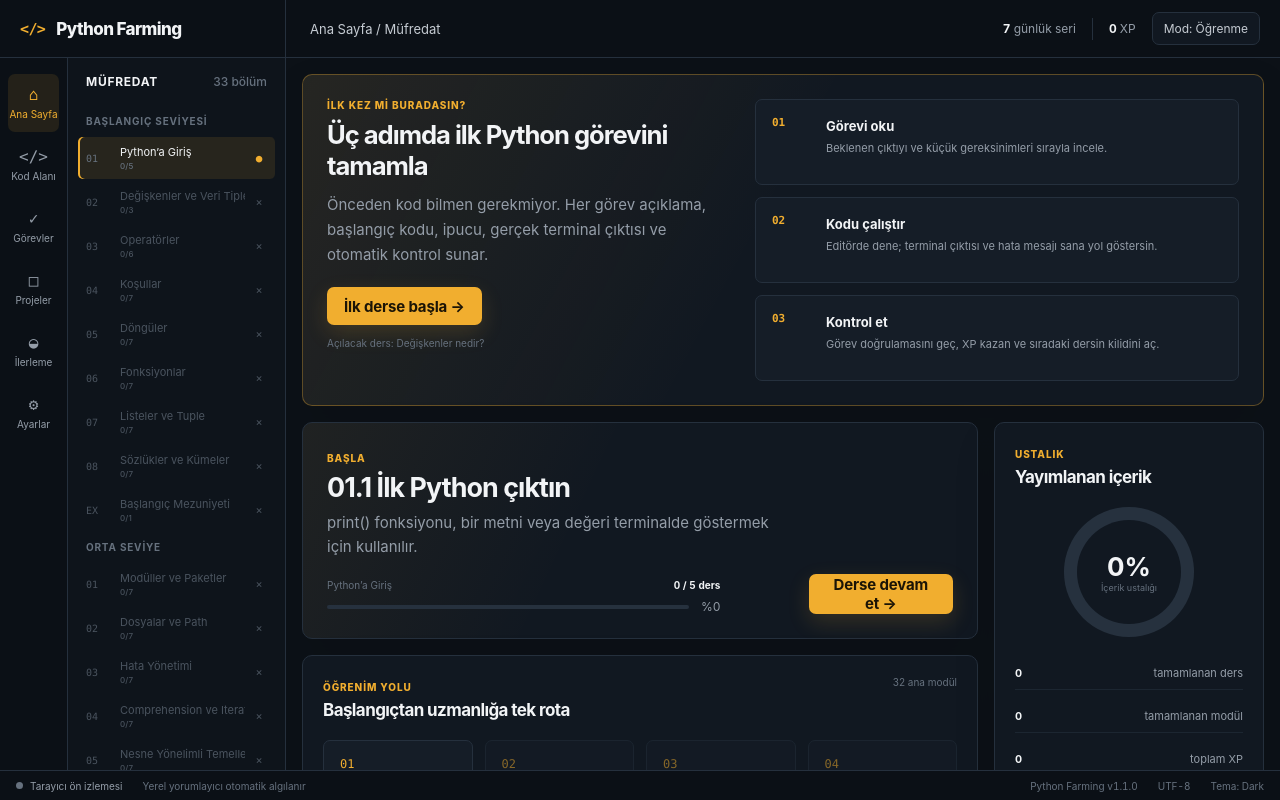
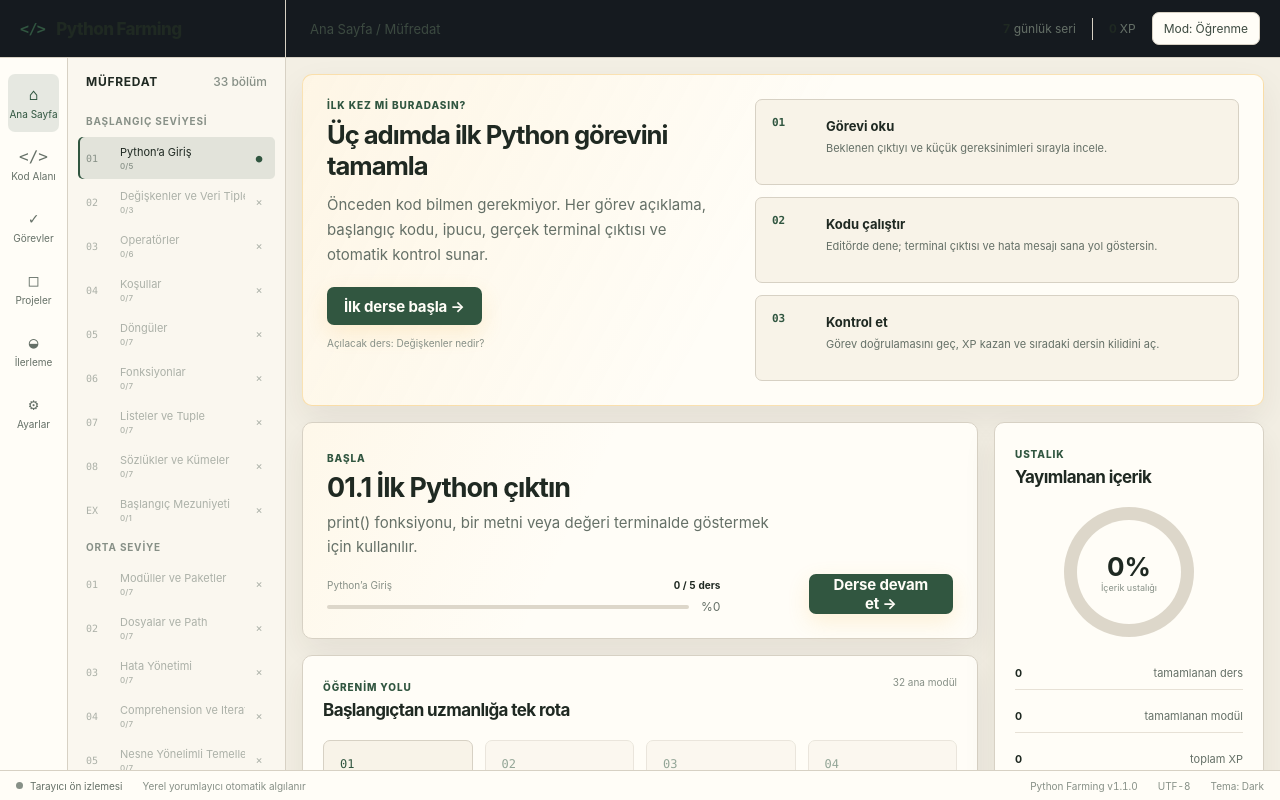
Before and after one commit to Akerem-dev/python-farming, a React (Vite) app: page / in a window 1280 px wide. Built offline with nearby package versions, Linux system fonts and the light colour scheme.

Commit message:
style: make the cream theme the primary visual system

```diff
--- a/src/styles/theme-light.css
+++ b/src/styles/theme-light.css
@@ -1,39 +1,60 @@
+:root,
 [data-theme="light"] {
   color-scheme: light;
-  --color-background: #ecebe7;
-  --color-app-chrome: #f5f4f0;
-  --color-sidebar: #efeee9;
-  --color-surface: #faf9f5;
-  --color-surface-raised: #f3f1eb;
-  --color-surface-hover: #ebe8df;
-  --color-border: #d3d0c7;
-  --color-border-subtle: #e1ded6;
-  --color-border-strong: #bdb8aa;
-  --color-border-focus: #aa7414;
-  --color-track: #d9d6cd;
 
-  --color-text-primary: #171a1f;
-  --color-text-secondary: #323943;
-  --color-text-muted: #66707b;
-  --color-text-dim: #8b929a;
+  --color-background: #f3efe4;
+  --color-app-chrome: #fffdf7;
+  --color-sidebar: #faf7ef;
+  --color-surface: #fffdf7;
+  --color-surface-raised: #f8f3e8;
+  --color-surface-hover: #eee8db;
+  --color-surface-selected: #dde7dd;
+  --color-border: #d7d1c4;
+  --color-border-subtle: #e7e1d6;
+  --color-border-strong: #bbb5a8;
+  --color-border-focus: #315640;
+  --color-track: #ddd7ca;
 
-  --color-accent: #d58a00;
-  --color-accent-strong: #c27c00;
-  --color-accent-soft: rgba(213, 138, 0, 0.12);
-  --color-accent-ink: #ffffff;
+  --color-text-primary: #1f2922;
+  --color-text-secondary: #3c4a40;
+  --color-text-muted: #657067;
+  --color-text-dim: #879087;
+  --color-text-inverse: #fffdf7;
 
-  --color-success: #278944;
-  --color-info: #2d6ac8;
-  --color-info-soft: rgba(45, 106, 200, 0.12);
-  --color-warning: #d58a00;
-  --color-danger: #c74750;
+  --color-accent: #315640;
+  --color-accent-strong: #244532;
+  --color-accent-soft: rgba(49, 86, 64, 0.12);
+  --color-accent-ink: #fffdf7;
+  --color-accent-rgb: 49, 86, 64;
 
-  --color-code-background: #20262d;
-  --color-code-inline: #e6e2d8;
-  --color-code-text: #e5e9ed;
-  --color-code-comment: #80b979;
-  --color-code-string: #e6ad70;
-  --color-terminal-text: #c6cdd5;
+  --color-brand-warm: #a4473f;
+  --color-brand-warm-strong: #873a34;
+  --color-brand-warm-soft: #f2ddd8;
+  --color-brand-warm-rgb: 164, 71, 63;
 
-  --shadow-panel: 0 18px 44px rgba(32, 28, 18, 0.06);
+  --color-success: #2f6b45;
+  --color-success-soft: #dce9df;
+  --color-info: #496b72;
+  --color-info-soft: #dce7e9;
+  --color-warning: #916523;
+  --color-warning-soft: #f4e7cf;
+  --color-danger: #a4473f;
+  --color-danger-soft: #f2ddd8;
+
+  --color-focus: #315640;
+  --color-selection: rgba(49, 86, 64, 0.2);
+
+  --color-code-background: #17221b;
+  --color-code-surface: #1d2b22;
+  --color-code-inline: #ede6d8;
+  --color-code-text: #edf2ec;
+  --color-code-muted: #afbbb1;
+  --color-code-comment: #91ad91;
+  --color-code-string: #e0a37f;
+  --color-code-keyword: #d6c17c;
+  --color-terminal-text: #d3ddd4;
+
+  --shadow-panel: 0 14px 34px rgba(55, 45, 28, 0.075);
+  --shadow-floating: 0 18px 48px rgba(55, 45, 28, 0.12);
+  --shadow-focus: 0 0 0 4px rgba(49, 86, 64, 0.13);
 }
```
